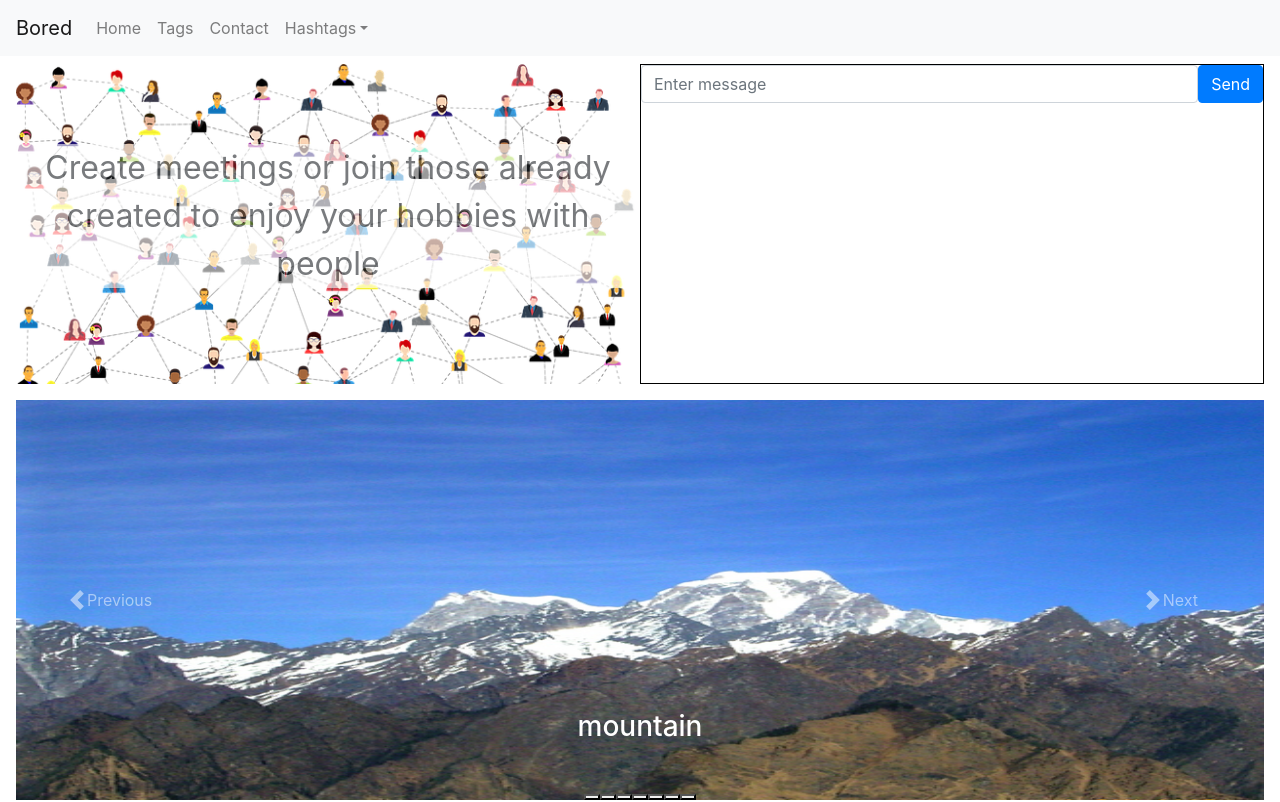
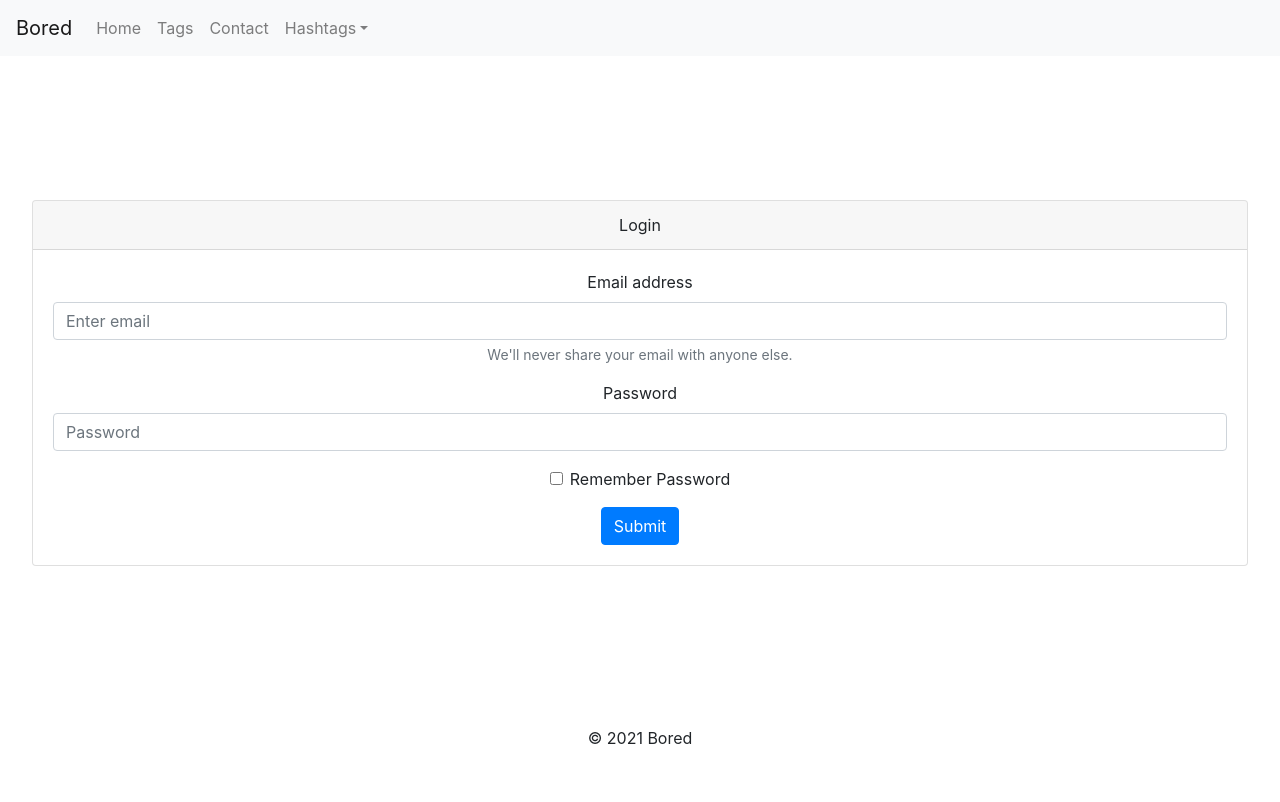
Before and after one commit to davidordo85/React_home, a React (Create React App) app: page / in a window 1280 px wide. Shown: the top 802 px of the page. Built offline with nearby package versions, Linux system fonts and the light colour scheme.

Commit message:
axios and first version login page

```diff
--- a/package.json
+++ b/package.json
@@ -6,6 +6,7 @@
     "@testing-library/jest-dom": "^5.16.1",
     "@testing-library/react": "^11.2.7",
     "@testing-library/user-event": "^12.8.3",
+    "axios": "^0.24.0",
     "bootstrap": "^4.6.0",
     "react": "^17.0.2",
     "react-bootstrap": "^2.0.3",
--- a/src/App.js
+++ b/src/App.js
@@ -1,12 +1,13 @@
 import './App.css';
-import Layout from './components/layout/Layout';
 import IndexPage from './components/IndexPage/IndexPage';
+import { LoginPage } from './components/auth';
 
 function App() {
   return (
-    <Layout>
-      <IndexPage />
-    </Layout>
+    <div className="App">
+      {/* <IndexPage /> */}
+      <LoginPage />
+    </div>
   );
 }
 
--- /dev/null
+++ b/src/api/auth.js
@@ -0,0 +1,18 @@
+import client, { configureClient, resetClient } from './client';
+import storage from '../utils/storage';
+
+const authBaseUrl = '/api/v1/user';
+
+export const login = credentials => {
+  return client.post(`${authBaseUrl}/login`, credentials).then(({ token }) => {
+    configureClient({ token });
+    storage.set('auth', token);
+  });
+};
+
+export const logout = () => {
+  return Promise.resolve().then(() => {
+    resetClient();
+    storage.remove('auth');
+  });
+};
--- a/src/components/IndexPage/IndexPage.js
+++ b/src/components/IndexPage/IndexPage.js
@@ -1,9 +1,11 @@
 import React from 'react';
+import Layout from '../layout/Layout';
 import { ChatMain, ContactZone, TagsImages, ExplicationZone } from './sections';
 import './IndexPage.css';
 
 const IndexPage = () => {
   return (
+    <Layout>
       <div className="index-page">
         <div className="init-chat">
           <ExplicationZone />
@@ -12,6 +14,7 @@ const IndexPage = () => {
         <TagsImages />
         <ContactZone />
       </div>
+    </Layout>
   );
 };
 
--- /dev/null
+++ b/src/components/auth/LoginPage/LoginPage.css
@@ -0,0 +1,3 @@
+.login {
+  margin: 25vh 2rem 20vh 2rem;
+}
--- a/src/components/auth/LoginPage/LoginPage.js
+++ b/src/components/auth/LoginPage/LoginPage.js
@@ -1,7 +1,40 @@
 import React from 'react';
+import Layout from '../../layout/Layout';
+import { Card, Form, Button } from 'react-bootstrap';
+import './LoginPage.css';
 
 function LoginPage() {
-  return <div>login</div>;
+  return (
+    <Layout>
+      <Card className="login">
+        <Card.Header>Login</Card.Header>
+        <Card.Body>
+          <div>
+            <Form>
+              <Form.Group className="mb-3" controlId="formBasicEmail">
+                <Form.Label>Email address</Form.Label>
+                <Form.Control type="email" placeholder="Enter email" />
+                <Form.Text className="text-muted">
+                  We'll never share your email with anyone else.
+                </Form.Text>
+              </Form.Group>
+
+              <Form.Group className="mb-3" controlId="formBasicPassword">
+                <Form.Label>Password</Form.Label>
+                <Form.Control type="password" placeholder="Password" />
+              </Form.Group>
+              <Form.Group className="mb-3" controlId="formBasicCheckbox">
+                <Form.Check type="checkbox" label="Remember Password" />
+              </Form.Group>
+              <Button variant="primary" type="submit">
+                Submit
+              </Button>
+            </Form>
+          </div>
+        </Card.Body>
+      </Card>
+    </Layout>
+  );
 }
 
 export default LoginPage;
--- /dev/null
+++ b/src/components/auth/LoginPage/index.js
@@ -0,0 +1 @@
+export { default } from './LoginPage';
--- /dev/null
+++ b/src/components/auth/index.js
@@ -0,0 +1 @@
+export { default as LoginPage } from './LoginPage';
```
Also changed, not shown: src/api/client.js (added, +36 -0 lines), src/utils/storage.js (added, +19 -0 lines), 2 other files (tests, documents, lock files or other folders). Lines whose indentation alone changed are shown as unchanged.
